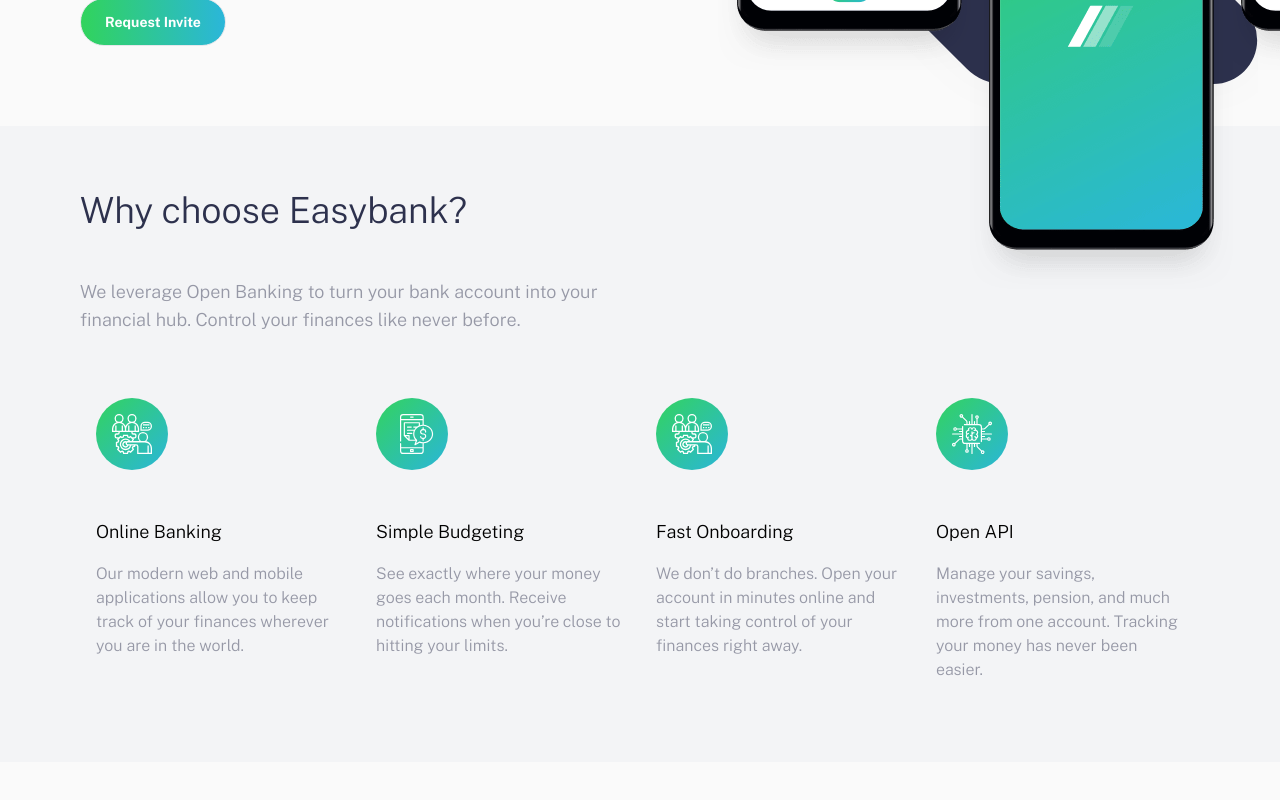
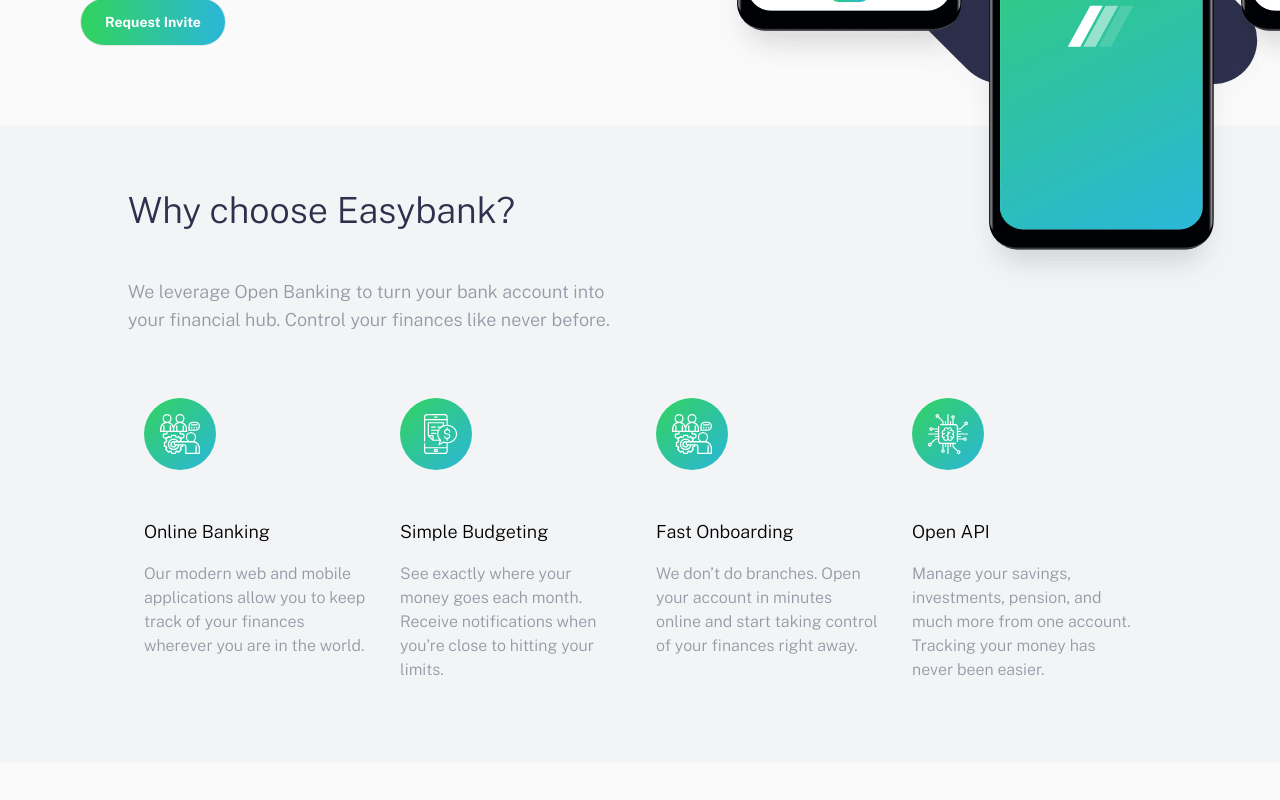
Before and after one commit to camsmy/easybank-website, a React (Vite) app: page / in a window 1280 px wide. Shown: the part 500-1300 px from the top of the page. Built offline with nearby package versions, Linux system fonts and the light colour scheme.

Commit message:
responsive infoSection

```diff
--- a/src/layouts/home/informationSection.jsx
+++ b/src/layouts/home/informationSection.jsx
@@ -2,10 +2,11 @@
 const InfoSection = ()=>{
 
     return(
-        <div className="bg-neutral-light-greyish-blue px-4 py-16 lg:px-20 space-y-12 text-center lg:text-left">
+        <div className="bg-neutral-light-greyish-blue px-4 py-16 space-y-12 text-center
+                    md:px-32
+                    lg:text-left">
 
-                <h2 className="font-light text-primary-dark-blue text-4xl
-                lg:text-4xl">
+                <h2 className="font-light text-primary-dark-blue text-4xl">
                     Why choose Easybank?
                 </h2>
 
```
